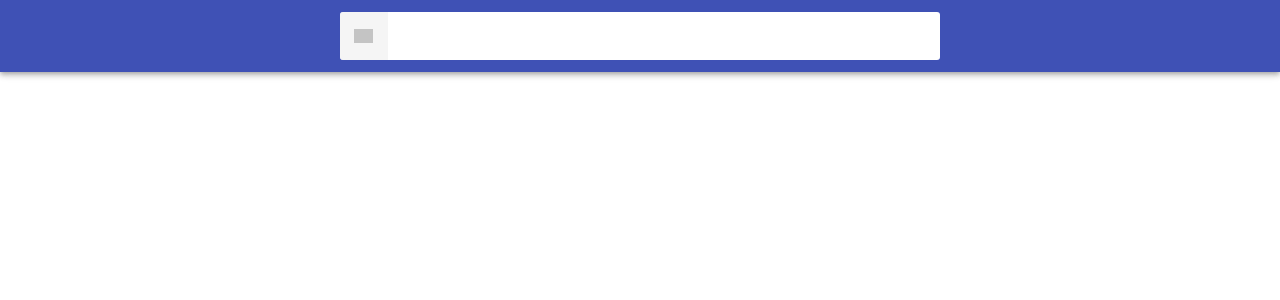
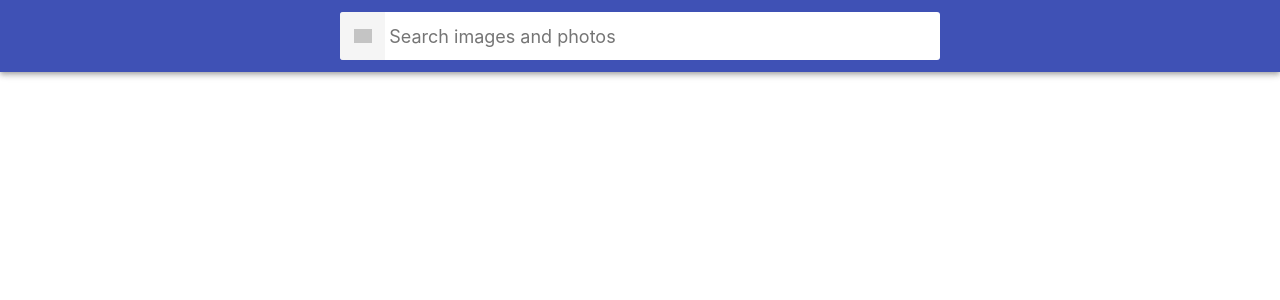
Before and after one commit to ArtemTeslenko/goit-react-hw-03-image-finder, a React (Create React App) app: page / in a window 1280 px wide. Shown: the top 300 px of the page. Built offline with nearby package versions, Linux system fonts and the light colour scheme; grey boxes are pictures that could not be loaded.

Commit message:
add search input

```diff
--- a/src/components/Searchbar/Searchbar.jsx
+++ b/src/components/Searchbar/Searchbar.jsx
@@ -1,13 +1,25 @@
 // import PropTypes from 'prop-types';
-import { Form, Header, SearchBtn, SearchBtnLabel } from './Searchbar.styled';
+import {
+  Form,
+  Header,
+  SearchBtn,
+  SearchBtnLabel,
+  SearchInput,
+} from './Searchbar.styled';
 
 export default function Searchbar() {
   return (
     <Header>
       <Form>
-        <SearchBtn>
+        <SearchBtn type="submit">
           <SearchBtnLabel>Search</SearchBtnLabel>
         </SearchBtn>
+        <SearchInput
+          type="text"
+          autocomplete="off"
+          autoFocus
+          placeholder="Search images and photos"
+        ></SearchInput>
       </Form>
     </Header>
   );
--- a/src/components/Searchbar/Searchbar.styled.jsx
+++ b/src/components/Searchbar/Searchbar.styled.jsx
@@ -59,3 +59,19 @@ export const SearchBtnLabel = styled.span`
   clip-path: inset(50%);
   border: 0;
 `;
+
+export const SearchInput = styled.input`
+  display: inline-block;
+  width: 100%;
+  font: inherit;
+  font-size: 20px;
+  border: none;
+  outline: none;
+  padding-left: 4px;
+  padding-right: 4px;
+
+  &::placeholder {
+    font: inherit;
+    font-size: 18px;
+  }
+`;
--- a/src/index.css
+++ b/src/index.css
@@ -104,7 +104,7 @@ img {
   border: 0;
 } */
 
-.SearchForm-input {
+/* .SearchForm-input {
   display: inline-block;
   width: 100%;
   font: inherit;
@@ -118,7 +118,7 @@ img {
 .SearchForm-input::placeholder {
   font: inherit;
   font-size: 18px;
-}
+} */
 
 /*
  * Стили компонента ImageGallery
```
